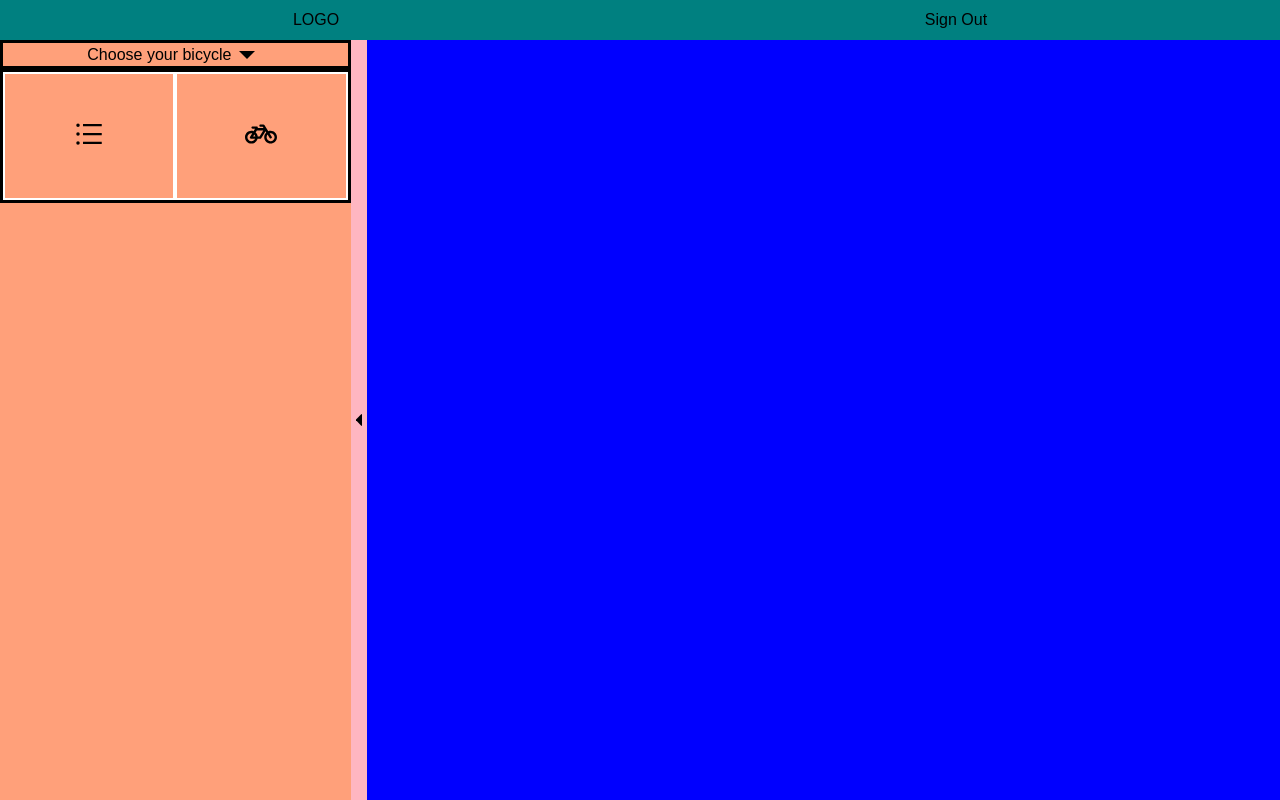
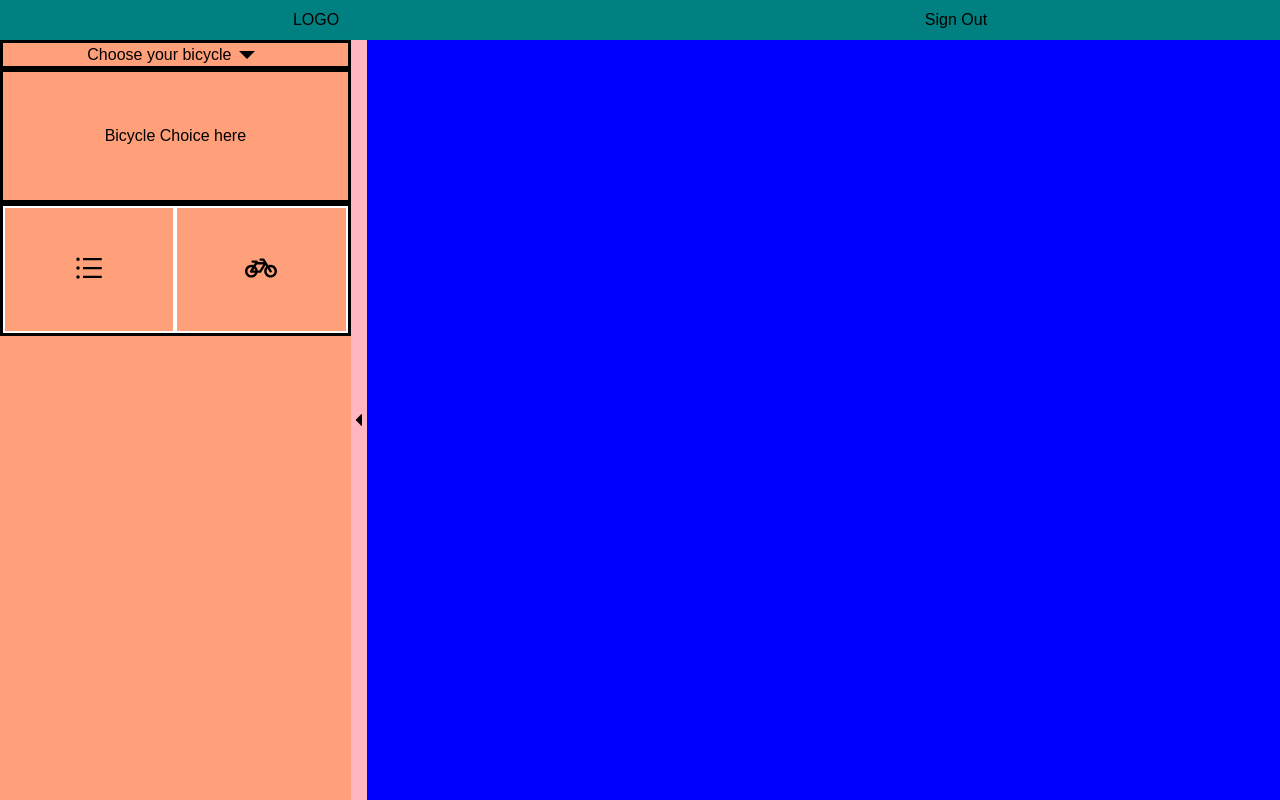
Before and after one commit to alexlangev/bicycle-maintenance-tracker, a React (Create React App) app in the folder client/: page / in a window 1280 px wide. Built offline with nearby package versions, Linux system fonts and the light colour scheme.

Commit message:
bike choice display

```diff
--- /dev/null
+++ b/client/src/components/Sidebar/SelectedBicycle.js
@@ -0,0 +1,22 @@
+import React from 'react';
+import styled from 'styled-components';
+
+const SelectedBicycle = (props) => {
+  return (
+    <SelecteBicycleWrapper>
+      {props.children}
+    </SelecteBicycleWrapper>
+  )
+}
+
+const SelecteBicycleWrapper = styled.div`
+  border: 3px solid black;
+  height: 100pt;
+  width: 100%;
+  display: flex;
+  flex-direction: row;
+  justify-content: center;
+  align-items: center;
+`
+
+export default SelectedBicycle;
--- a/client/src/components/Sidebar/SideBar.js
+++ b/client/src/components/Sidebar/SideBar.js
@@ -6,6 +6,7 @@ import UnstyledButton from '../UnstyledButton';
 import ViewToggle from './ViewToggle';
 import DropdownMenuNav from '../DropdownMenu/DropdownMenuNav';
 import DropdownMenu from '../DropdownMenu/DropdownMenu';
+import SelectedBicycle from '../Sidebar/SelectedBicycle';
 
 const Sidebar = () => {
   const [isCollapsed, setIsCollapsed] = useState(false);
@@ -22,6 +23,10 @@ const Sidebar = () => {
         <DropdownMenuNav>
           <DropdownMenu />
         </DropdownMenuNav>
+
+        <SelectedBicycle>
+          <p>Bicycle Choice here</p>
+        </SelectedBicycle>
         <ViewToggle />
       </SidebarMenu>
       <CollapseButton onClick={handleCollapseClick}>
```
